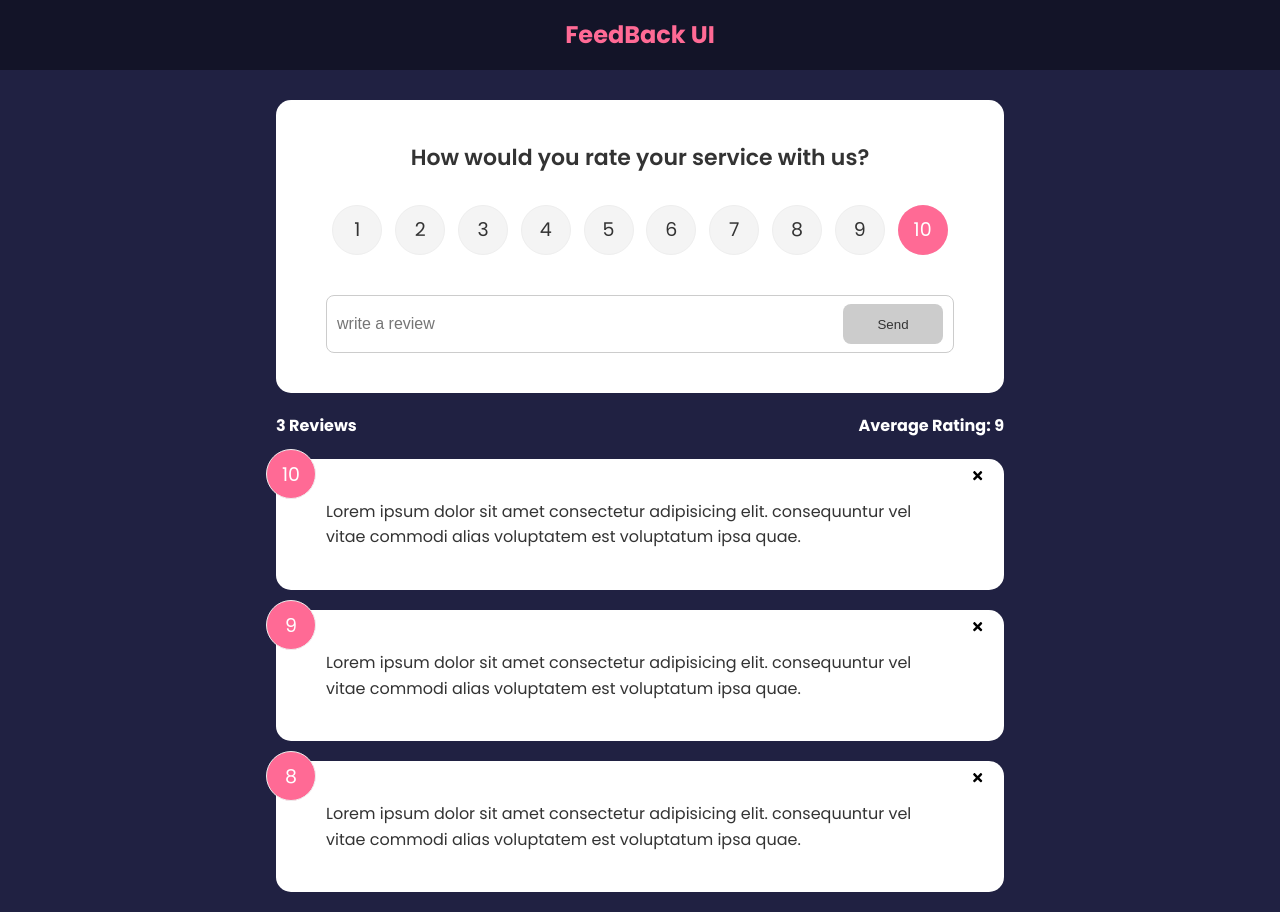
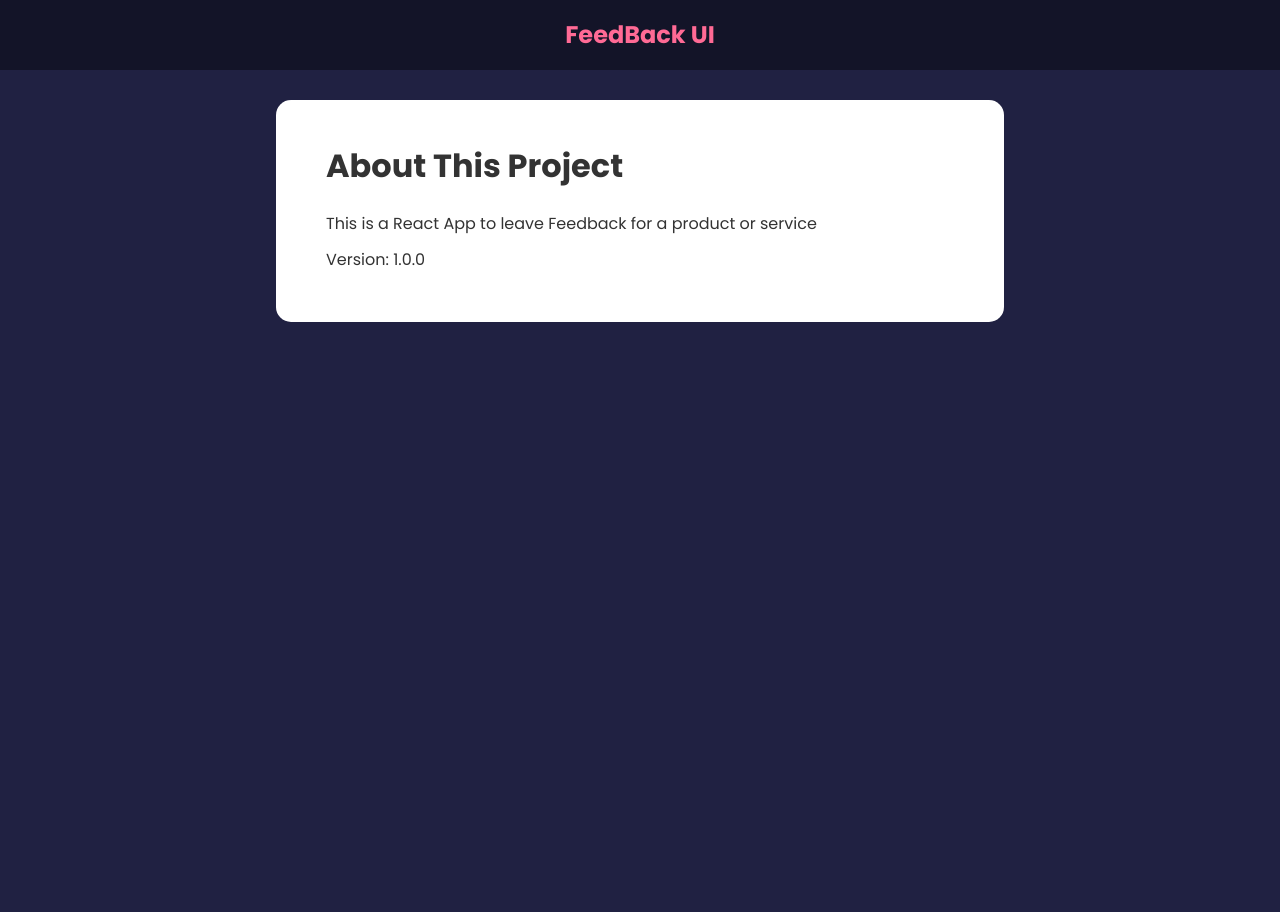
Before and after one commit to joexyjay/feedback-app, a React (Vite) app: page /about in a window 1280 px wide. After the commit the page ends 800 px from the top, so only its background shows below. Built offline with nearby package versions, Linux system fonts and the light colour scheme.

Commit message:
about page add

```diff
--- a/package.json
+++ b/package.json
@@ -14,6 +14,7 @@
     "react": "^18.2.0",
     "react-dom": "^18.2.0",
     "react-icons": "^4.12.0",
+    "react-router-dom": "^6.20.1",
     "uuid": "^9.0.1"
   },
   "devDependencies": {
--- a/src/App.jsx
+++ b/src/App.jsx
@@ -1,10 +1,12 @@
 import { v4 as uuidv4 } from "uuid"
+import { BrowserRouter as Router, Route , Routes} from "react-router-dom"
 import { useState } from "react"
 import Header from "./components/Header"
 import FeedbackList from "./components/FeedbackList"
 import FeedbackStats from "./components/FeedbackStats"
 import FeedbackForm from "./components/FeedbackForm"
 import FeedbackData from "./data/FeedbackData"
+import AboutPage from "./pages/AboutPage"
 function App() {
   const [feedback, setFeedback] = useState(FeedbackData)
 
@@ -19,14 +21,23 @@ function App() {
   }
 
   return (
-    <>
+    <Router>
       <Header />
       <div className="container">
-        <FeedbackForm handleAdd={addFeedback}/>
-        <FeedbackStats feedback={feedback} />
-        <FeedbackList feedback={feedback} handleDelete={deleteFeedback}/>
+        <Routes>
+          <Route exact path="/"
+                  element={
+                  <>
+                    <FeedbackForm handleAdd={addFeedback}/>
+                    <FeedbackStats feedback={feedback} />
+                    <FeedbackList feedback={feedback} handleDelete={deleteFeedback}/>
+                  </>
+                }>
+          </Route >
+          <Route path="/about" element={<AboutPage/>} />
+        </Routes>
       </div>
-    </>
+    </Router>
   )
 }
 
--- /dev/null
+++ b/src/pages/AboutPage.jsx
@@ -0,0 +1,13 @@
+import Card from "../components/shared/Card"
+function AboutPage() {
+  return (
+    <Card>
+        <div className="about">
+            <h1>About This Project</h1>
+            <p>This is a React App to leave Feedback for a product or service</p>
+            <p>Version: 1.0.0</p>
+        </div>
+    </Card>
+  )
+}
+export default AboutPage
```
Also changed, not shown: 1 other file (tests, documents, lock files or other folders).
